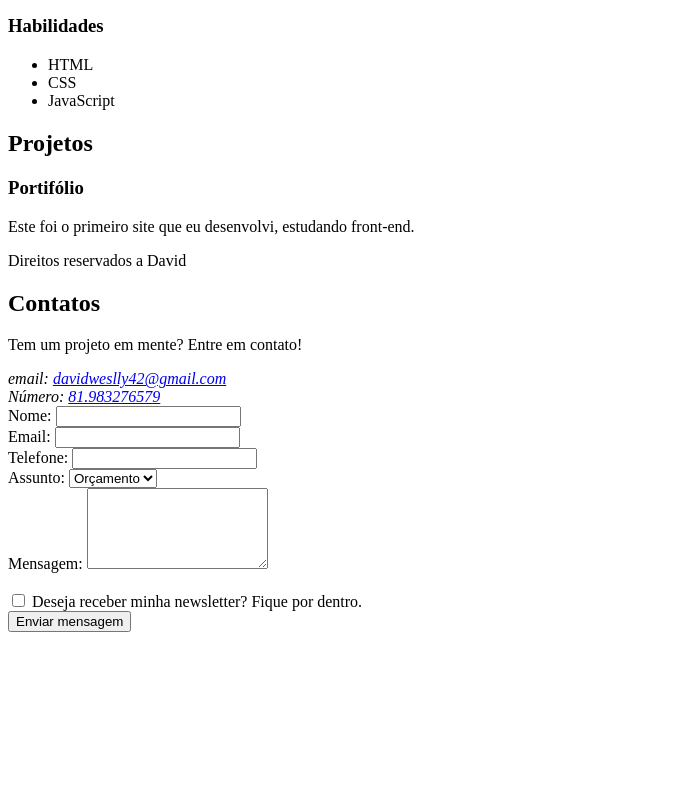
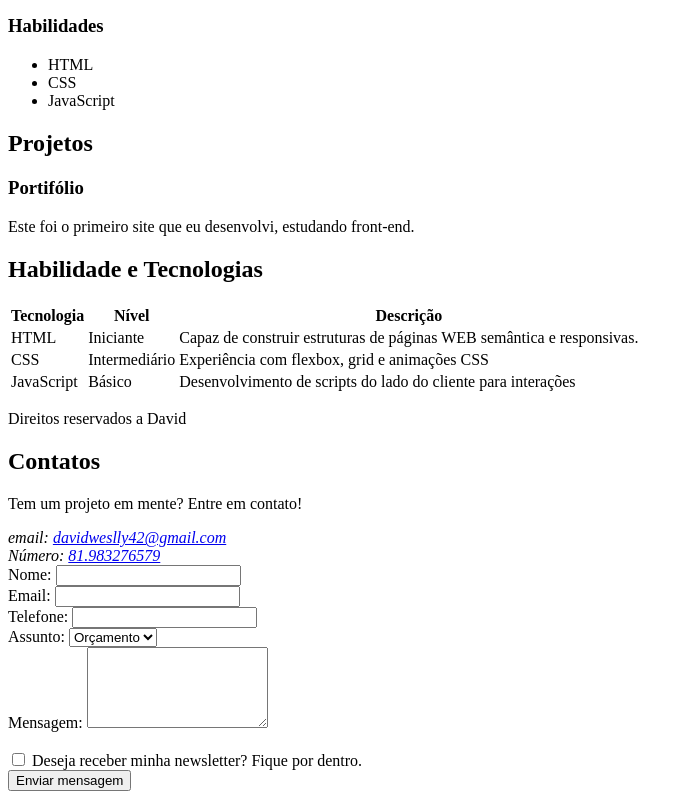
Before and after one commit to DavidWeslly/Site, a plain HTML site: page index.html in a window 1280 px wide. Shown: the part 1060-1859 px from the top of the page, without its empty margins (0-693 px from the left). Before the commit the page ends 1700 px from the top, so only its background shows below. Drawn offline with Linux system fonts and the light colour scheme.

Commit message:
adição de formulário e tabela no site

```diff
--- a/index.html
+++ b/index.html
@@ -55,6 +55,54 @@
         </article>
 
     </section>
+
+    <section id="Habilidades">
+
+        <h2>Habilidade e Tecnologias</h2>
+
+        <table><!--Tag "table" para criar uma tabela-->
+
+            <thead> <!--Tag "thead" para criar um cabeçalho -->
+                <tr>
+
+                </tr><!--Tag "tr" define uma seção do cabeçalho-->
+                <th>Tecnologia</th><!--Tag "th" define a linha-->
+                <th>Nível</th>
+                <th>Descrição</th>
+            </thead>
+
+            <tbody> <!--Tag "tbody"para criar o corpo da tabela-->
+                <tr>
+                    <td>HTML</td> <!--Tag "td" define valores das colunas-->
+                    <td>Iniciante</td>
+                    <td>Capaz de construir estruturas de páginas WEB semântica e responsivas.</td>
+                </tr>
+
+                <tr>
+                    <td>CSS</td>
+                    <td>Intermediário</td>
+                    <td>Experiência com flexbox, grid e animações CSS</td>
+                </tr>
+
+                <tr>
+                    <td>JavaScript</td>
+                    <td>Básico</td>
+                    <td>Desenvolvimento de scripts do lado do cliente para interações</td>
+                </tr>
+
+            </tbody>
+
+
+
+
+        </table>
+
+
+
+
+
+    </section>
+
 
     <footer>
         <p>
```
